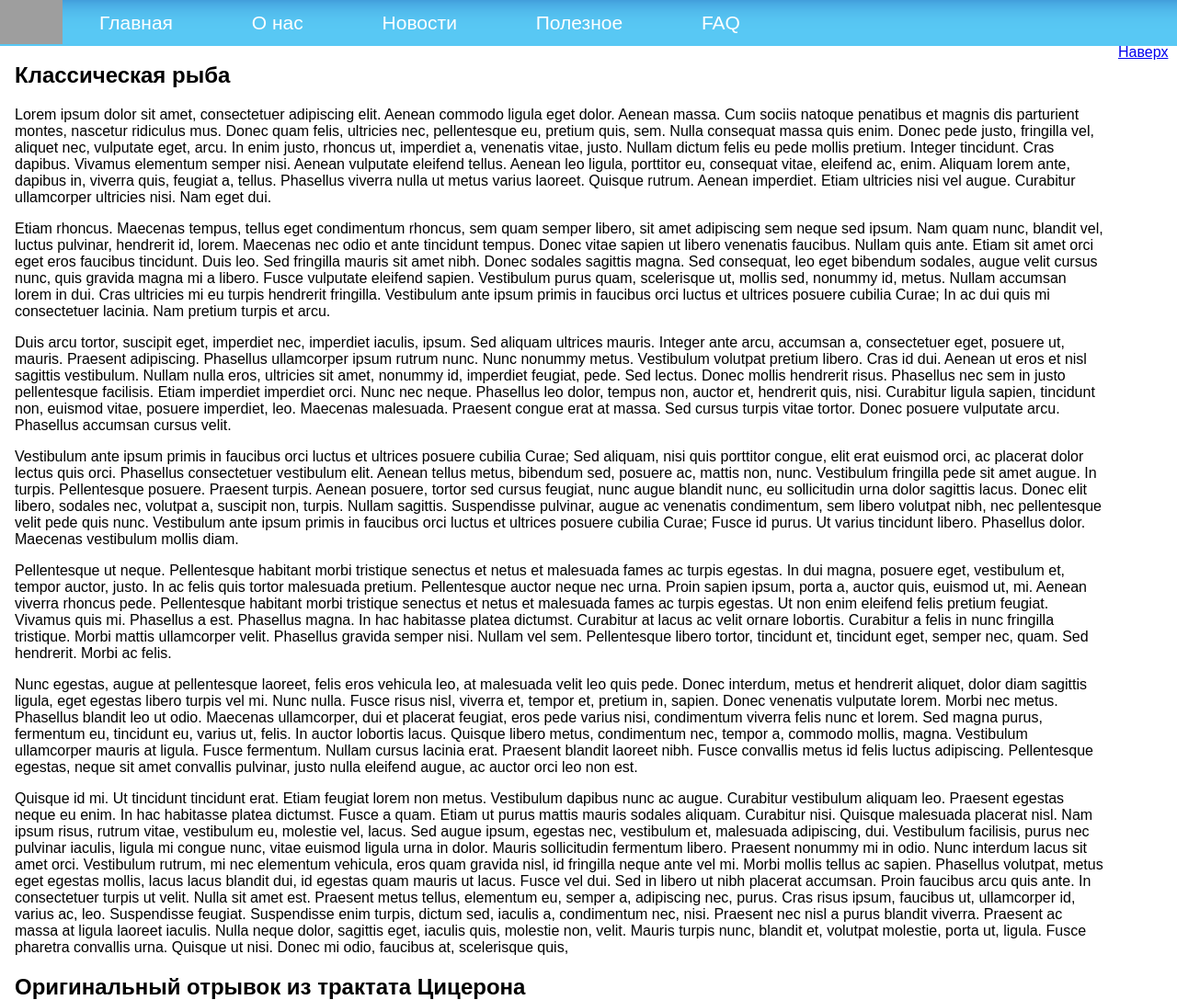
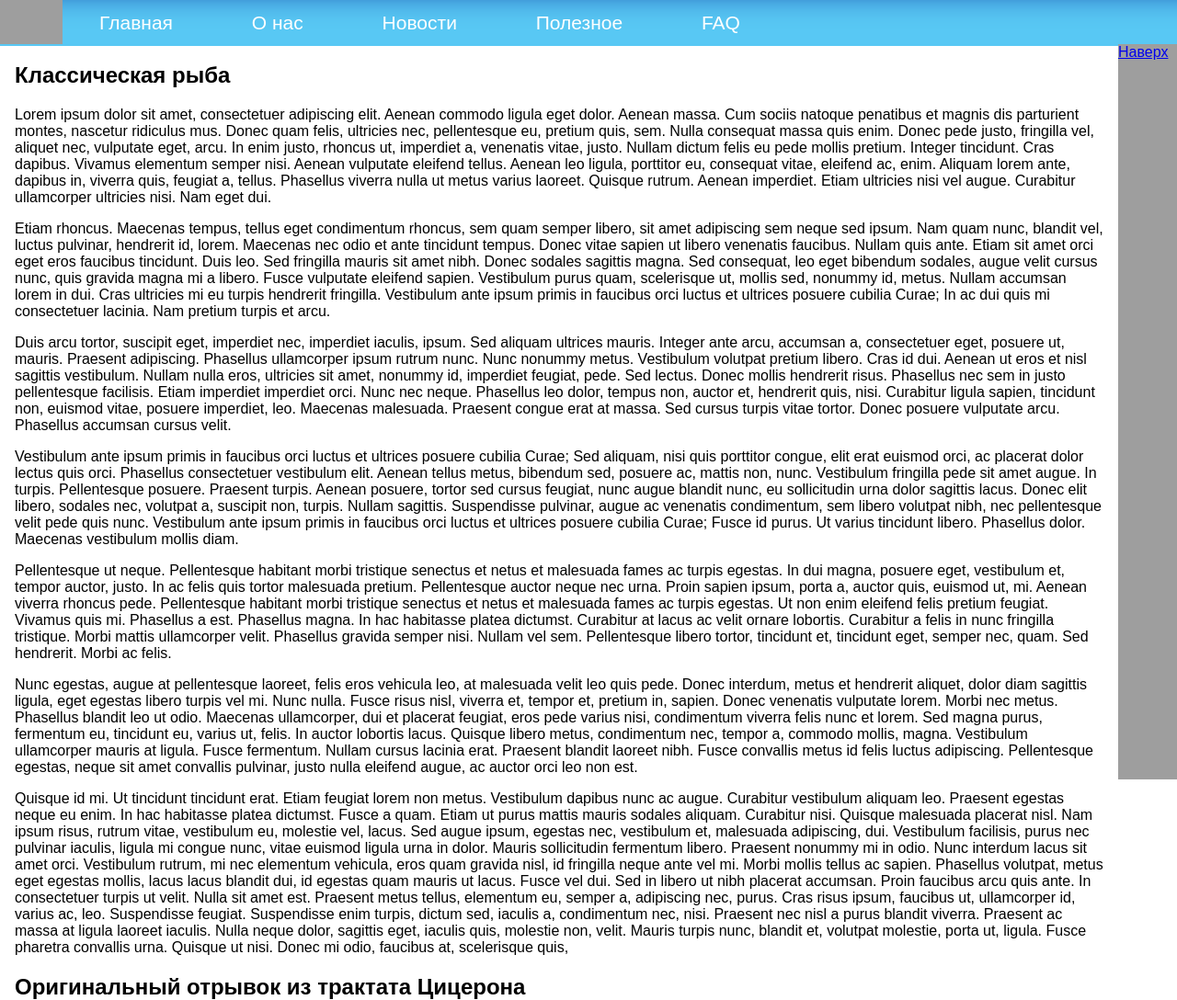
Before and after one commit to it-cat-vk/it-cat-vk.github.io, a PHP site: page / in a window 1280 px wide. Shown: the top 1088 px of the page at 92% size. Run offline with PHP 8.4, Linux system fonts and the light colour scheme; grey boxes are pictures that could not be loaded.

Commit message:
Пробная прозрачность-через-картинку

```diff
--- a/styles/main.css
+++ b/styles/main.css
@@ -15,7 +15,7 @@ aside
 	z-index: 4;
 
 	/* Decoration */
-	background: #dff3f3 rgba(0.87, 0.95, 0.95, 0.4);
+	background: #dff3f3 url("../images/sidebg.png");
 }
 footer
 {
```
